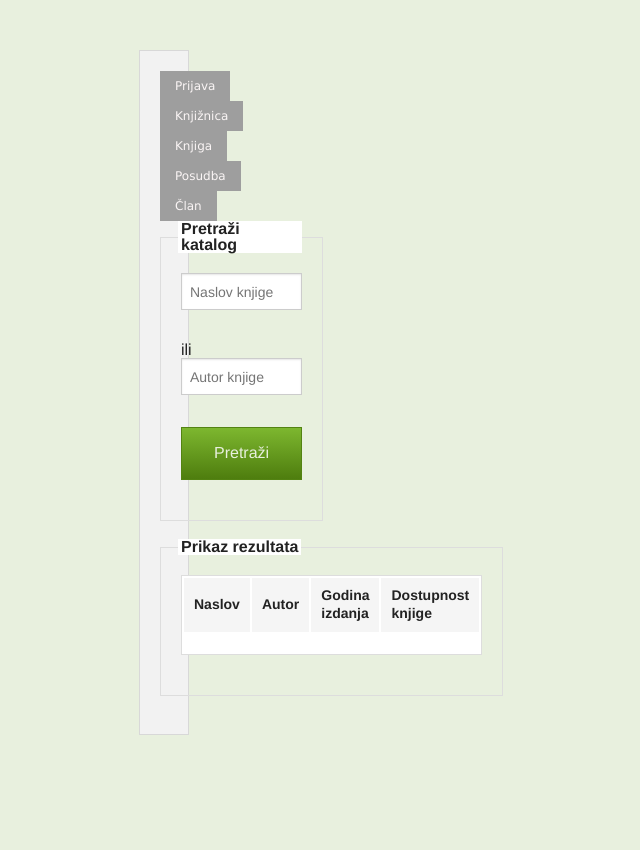
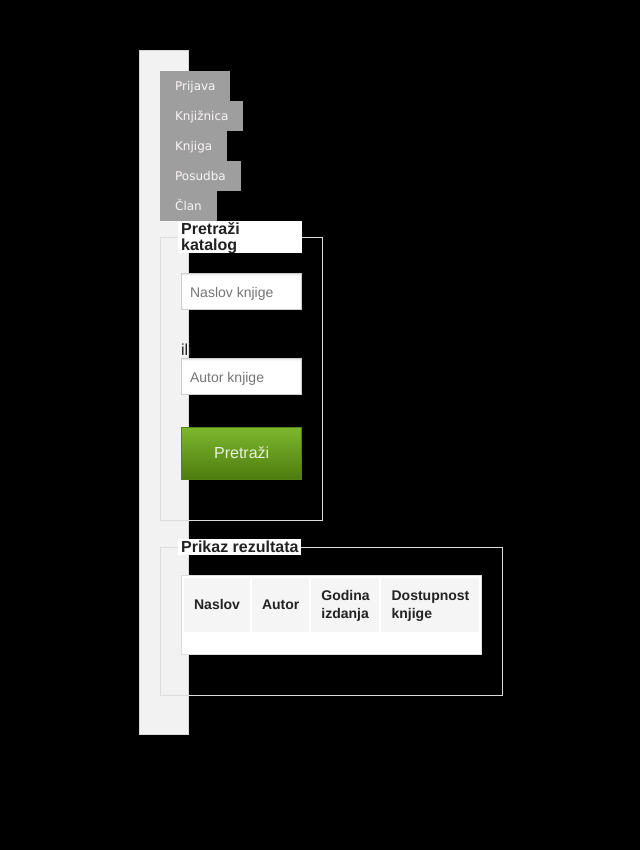
Before and after one commit to ecelebic/knjiznica, a PHP site: page /index.html in a window 1280 px wide. Shown: the whole page, without its empty margins (476-1116 px from the left). Run offline with PHP 8.4, Linux system fonts and the light colour scheme; lists and menus that the app fills with data are empty; grey boxes are pictures that could not be loaded.

Commit message:
Promjena boje pozadine

```diff
--- a/css/stil.css
+++ b/css/stil.css
@@ -18,7 +18,7 @@
 	}
 
 body {
-background: #e8f0de;
+background: black;
 margin-left: 600px;
 margin-right: 600px;
 margin-top: 50px;
```
